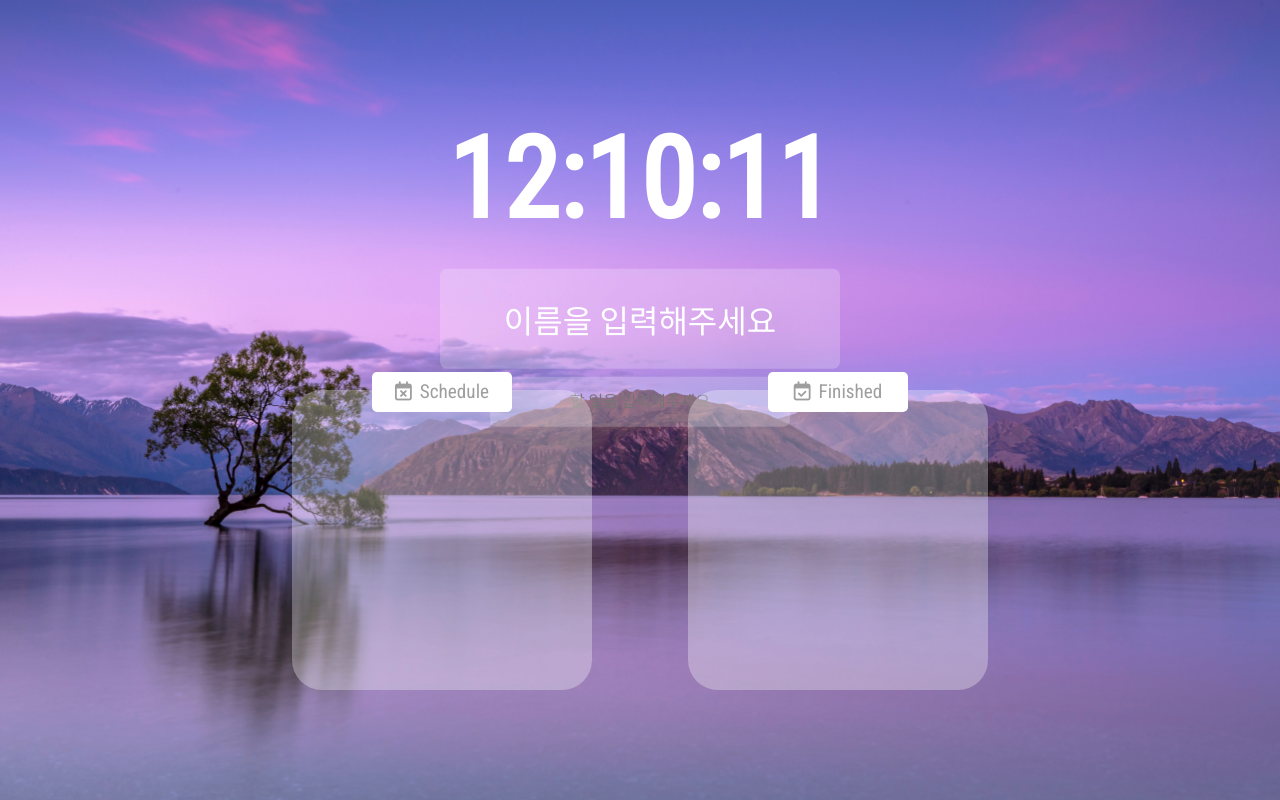
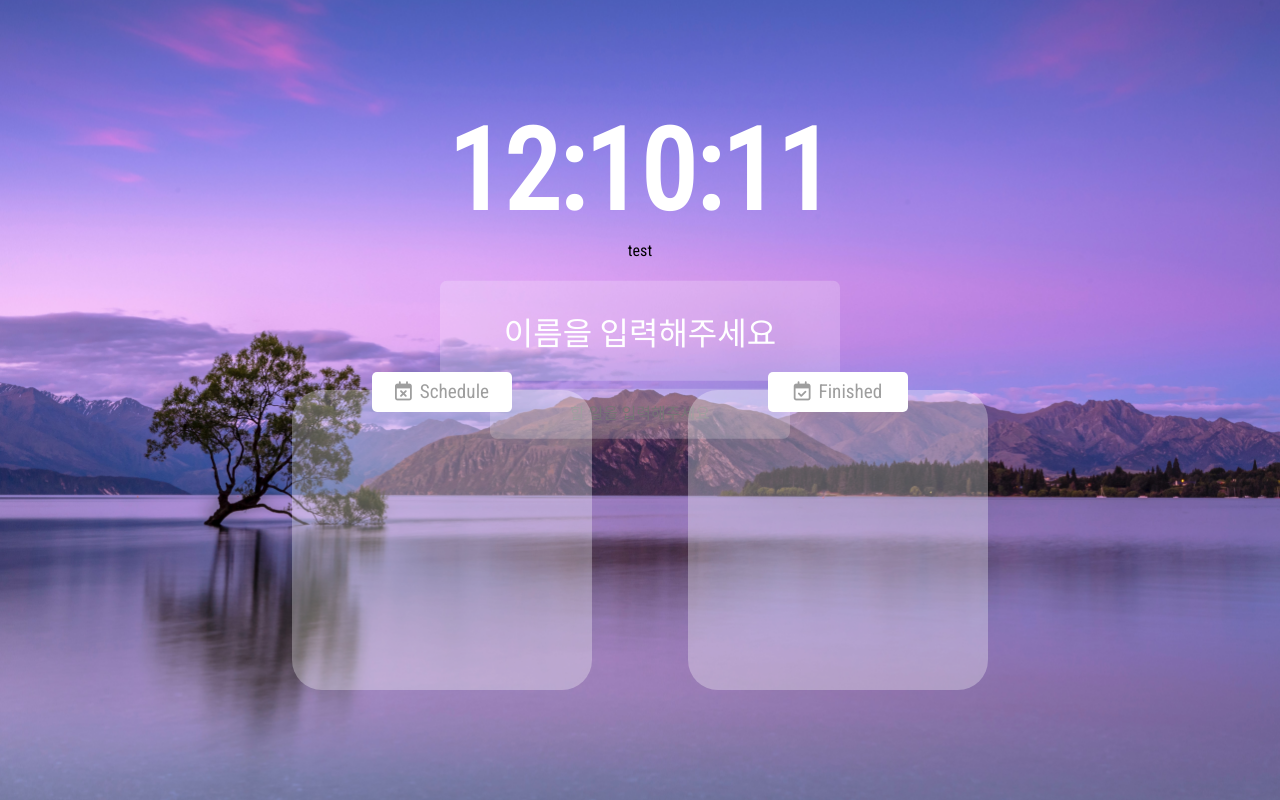
Before and after one commit to JhsK/JS-Momentum, a plain HTML site: page index.html in a window 1280 px wide. Drawn offline with Linux system fonts and the light colour scheme.

Commit message:
[feat] 위치,날씨 API html,css 추가

```diff
--- a/css/style.css
+++ b/css/style.css
@@ -38,7 +38,10 @@ button {
 
 .main-flex-container h1 {
   font-size: 7rem;
-  margin-bottom: 1.5rem;
+  margin-bottom: 0.3rem;
+}
+
+.jsWeather {
 }
 
 .input-container {
@@ -46,6 +49,7 @@ button {
   flex-direction: column;
   justify-content: center;
   align-items: center;
+  margin-top: 1.3rem;
 }
 
 .inputName {
--- a/index.html
+++ b/index.html
@@ -20,6 +20,7 @@
             <div class="main-flex-container">
                 <h1>test</h1>
             </div>
+            <span class="jsWeather">test</span>
             <div class="input-container">
                 <form class="name-container">
                     <input type="text" class="inputName" id="jsInputName" value="이름을 입력해주세요">
@@ -53,5 +54,6 @@
     <script src="./js/clock.js"></script>
     <script src="./js/name.js"></script>
     <script src="./js/work.js"></script>
+    <script src="./js/weather.js"></script>
 </body>
 </html>
```
